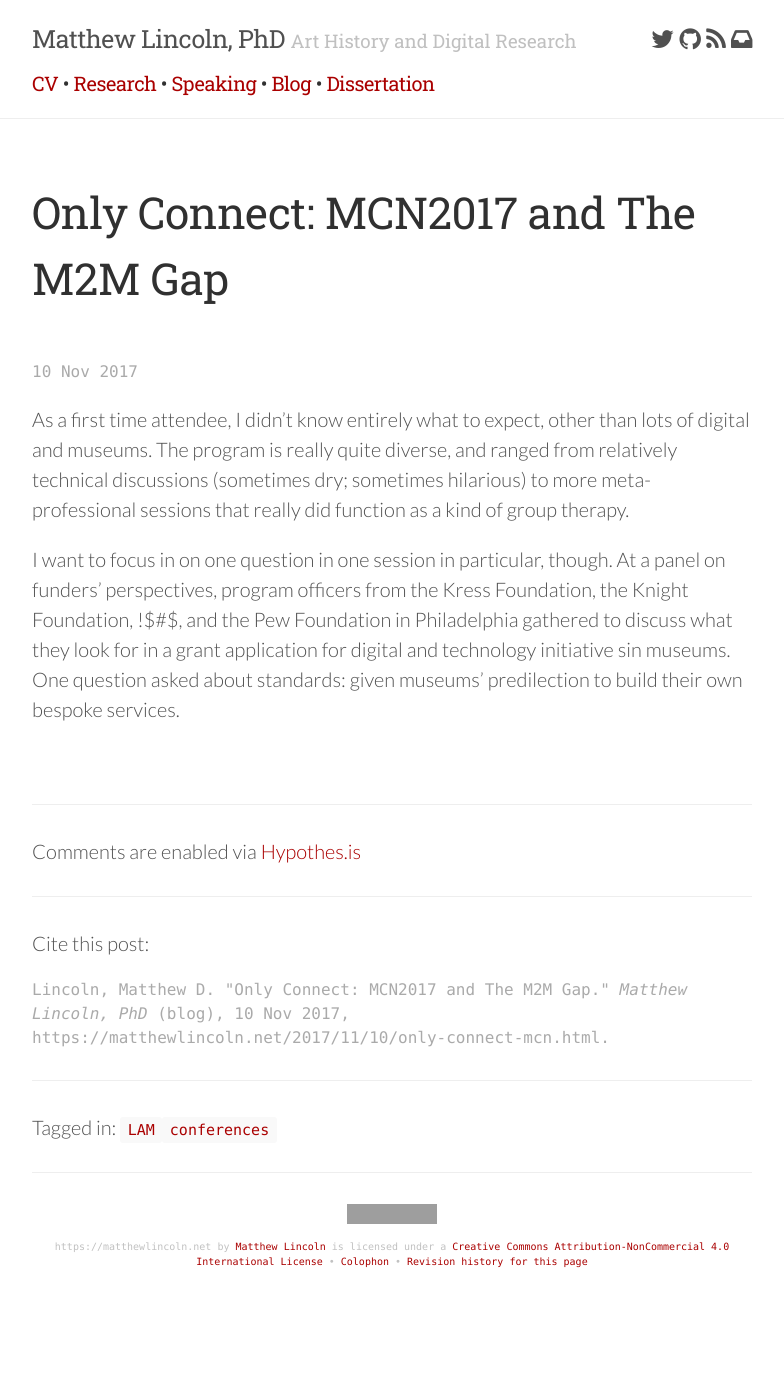
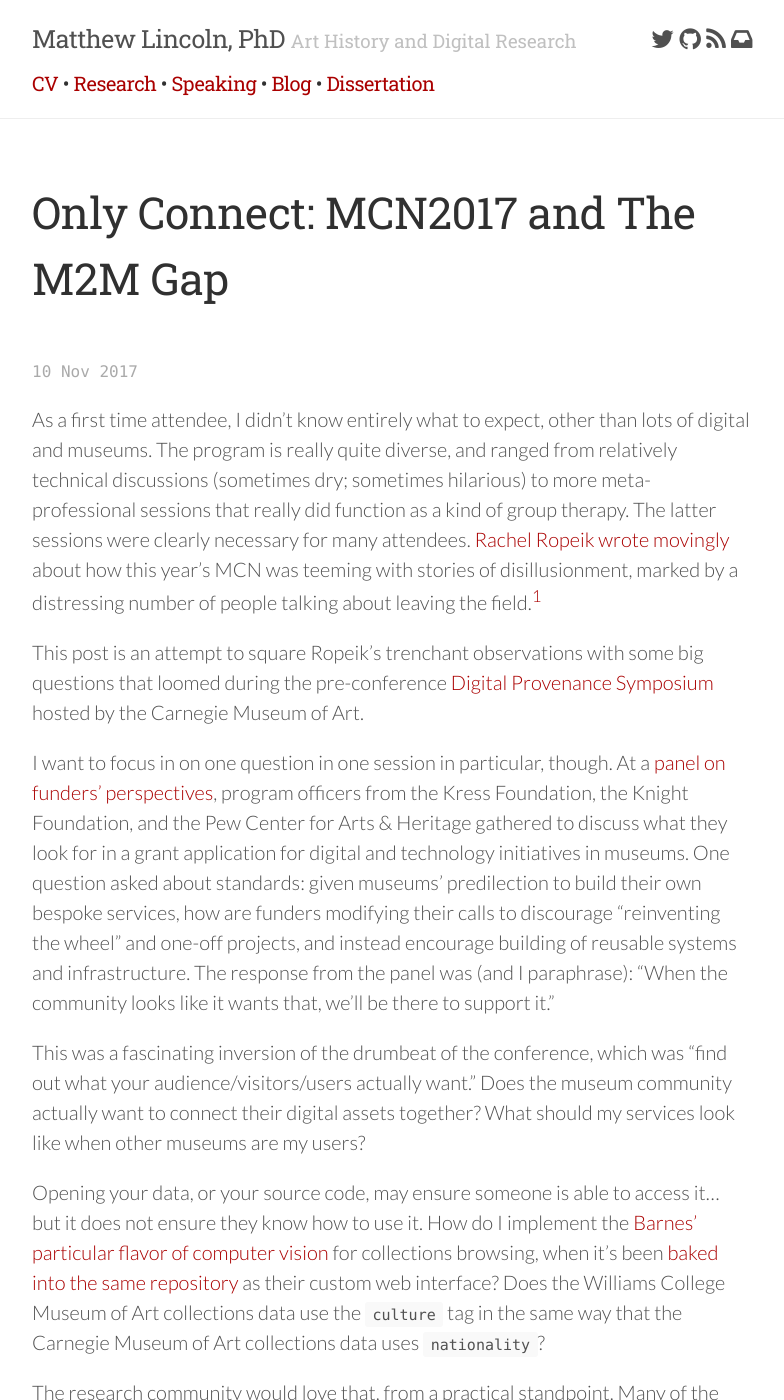
Before and after one commit to mdlincoln/mdlincoln.github.io, a Jekyll site: the page built from _posts/2017-11-17-only-connect-mcn.md, in a window 1280 px wide and 1400 px high. Shown: the whole window, without its empty margins (248-1032 px from the left). Built offline with Jekyll 4.4.1, drawn with Linux system fonts in a browser that asks for light colours; nearby versions of some CDN libraries; a script that is not in the unit is left out; some of the changed text lies outside the part shown; grey boxes are pictures that could not be loaded.

Commit message:
drafty points for MCN post

```diff
--- a/_posts/2017-11-17-only-connect-mcn.md
+++ b/_posts/2017-11-17-only-connect-mcn.md
@@ -10,7 +10,42 @@ tags:
 
 As a first time attendee, I didn't know entirely what to expect, other than lots of digital and museums.
 The program is really quite diverse, and ranged from relatively technical discussions (sometimes dry; sometimes hilarious) to more meta-professional sessions that really did function as a kind of group therapy.
+The latter sessions were clearly necessary for many attendees.
+[Rachel Ropeik wrote movingly][ropeik] about how this year's MCN was teeming with stories of disillusionment, marked by a distressing number of people talking about leaving the field.[^1]
+
+[^1]: H/T to my UMD compatriot [Nicole Riesenberger for pointing me](https://twitter.com/NRiesenberger/status/931218839152529409) to Ropeik's post.
+
+This post is an attempt to square Ropeik's trenchant observations with some big questions that loomed during the pre-conference [Digital Provenance Symposium][dps] hosted by the Carnegie Museum of Art.
+
+[dps]: http://conference.mcn.edu/2017/DigiProvConf.cfm
 
 I want to focus in on one question in one session in particular, though.
-At a panel on funders' perspectives, program officers from the Kress Foundation, the Knight Foundation, !$#$, and the Pew Foundation in Philadelphia gathered to discuss what they look for in a grant application for digital and technology initiative sin museums.
-One question asked about standards: given museums' predilection to build their own bespoke services.
+At a [panel on funders' perspectives][funders_panel], program officers from the Kress Foundation, the Knight Foundation, and the Pew Center for Arts & Heritage gathered to discuss what they look for in a grant application for digital and technology initiatives in museums.
+One question asked about standards: given museums' predilection to build their own bespoke services, how are funders modifying their calls to discourage "reinventing the wheel" and one-off projects, and instead encourage building of reusable systems and infrastructure.
+The response from the panel was (and I paraphrase): "When the community looks like it wants that, we'll be there to support it."
+
+[funders_panel]:  http://conference.mcn.edu/2017/profile.cfm?profile_name=session&master_key=5191A47A-A8AA-DE3B-F1A6-FC79409403BD&page_key=0244AE70-CFED-1DEC-42AB-9041A6F4885D&xtemplate&userLGNKEY=0
+
+[w3c]: https://www.w3.org/community/art/
+
+This was a fascinating inversion of the drumbeat of the conference, which was "find out what your audience/visitors/users actually want."
+Does the museum community actually want to connect their digital assets
+together?
+What should my services look like when other museums are my users?
+
+Opening your data, or your source code, may ensure someone is able to access it... but it does not ensure they know how to use it.
+How do I implement the [Barnes' particular flavor of computer vision][barnes] for collections browsing, when it's been [baked into the same repository][barnes_gh] as their custom web interface?
+Does the Williams College Museum of Art collections data use the `culture` tag in the same way that the Carnegie Museum of Art collections data uses `nationality`?
+
+The research community would love that, from a practical standpoint.
+Many of the archivists and art librarians I talked to loved to the idea from a ideological point of view.
+
+[ropeik]: https://medium.com/@TheArtRopeik/mcn2017-are-you-ok-friend-f98f21615c1
+
+[barnes]: https://medium.com/barnes-foundation/honoring-the-ensemble-by-design-a7edbc584d3a
+
+[barnes_gh]: https://github.com/BarnesFoundation/CollectionWebsite
+
+[wcma_gh]: https://github.com/wcmaart/collection
+
+[cmoa_gh]: https://github.com/cmoa/collection
```
